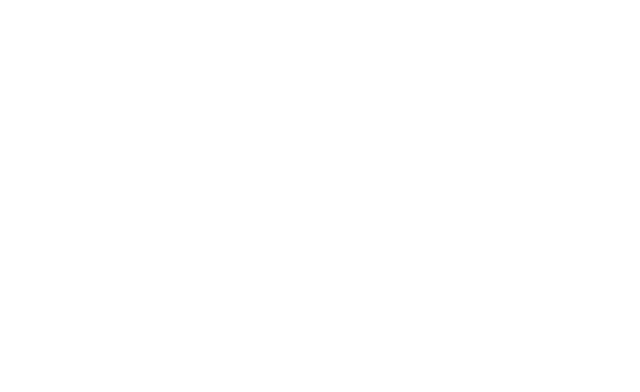
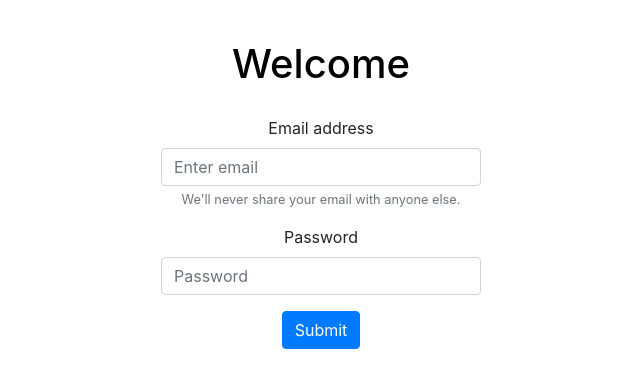
Before and after one commit to Mop-n-more/management-app, a React app in the folder client/: page /login in a window 1280 px wide. Shown: the whole page, without its empty margins (319-959 px from the left). Built offline with nearby package versions, Linux system fonts and the light colour scheme.

Commit message:
added bootstrap and init Login page with form and submit button

```diff
--- a/client/package.json
+++ b/client/package.json
@@ -12,10 +12,12 @@
   "author": "",
   "license": "ISC",
   "dependencies": {
+    "bootstrap": "^4.5.3",
     "core-js": "^3.8.1",
     "dotenv": "^8.2.0",
     "prop-types": "^15.7.2",
     "react": "^17.0.1",
+    "react-bootstrap": "^1.4.0",
     "react-dom": "^17.0.1",
     "react-router-dom": "^5.2.0",
     "regenerator-runtime": "^0.13.7",
--- a/client/src/App/App.js
+++ b/client/src/App/App.js
@@ -1,13 +1,16 @@
+import 'bootstrap/dist/css/bootstrap.min.css';
 import React from 'react';
 import { Route, Switch } from 'react-router-dom';
 import Home from './pages/Home';
 import List from "./pages/List";
+import Login from "./pages/Login";
 
 function App() {
   return (
     <div>
       <Switch>
         <Route exact path='/' component={Home}/>
+        <Route path='/login' component={Login}/>
         <Route path='/list' component={List}/>
       </Switch>
     </div>
--- a/client/src/App/pages/Home.js
+++ b/client/src/App/pages/Home.js
@@ -2,11 +2,11 @@ import React from 'react';
 import { Link } from 'react-router-dom';
 import { Button } from '../styles/button';
 import { Title } from '../styles/title';
-import { CenterContainer } from '../styles/centeredContainer';
+import { CenteredContainer } from '../styles/centeredContainer';
 
 function Home() {
   return (
-    <CenterContainer>
+    <CenteredContainer>
       <div className='App'>
         <Title>Project Home</Title>
           {/** Link to List.js */}
@@ -17,7 +17,7 @@ function Home() {
               </Link>
       </div>
 
-    </CenterContainer>
+    </CenteredContainer>
   );
 }
 
--- a/client/src/App/pages/List.js
+++ b/client/src/App/pages/List.js
@@ -1,7 +1,7 @@
 // List.js will only be used for testing purposes
 // for connecting to api/server.js
 import React from 'react';
-import { CenterContainer } from '../styles/centeredContainer';
+import { CenteredContainer } from '../styles/centeredContainer';
 import { Title } from '../styles/title';
 import { useFetch } from '../utils/hooks';
 import { NextLine } from '../styles/nextLine';
@@ -13,7 +13,7 @@ function List() {
   );
 
   return(
-    <CenterContainer>
+    <CenteredContainer>
       <div>
       <Title>List from server{"\n"}</Title>
         {data.map((item) => {
@@ -25,7 +25,7 @@ function List() {
         })}
 
       </div>
-    </CenterContainer>
+    </CenteredContainer>
   );
 }
 
--- /dev/null
+++ b/client/src/App/pages/Login.js
@@ -0,0 +1,57 @@
+import React, { useEffect, useState }from 'react';
+import { CenteredContainer } from '../styles/centeredContainer';
+import { NextLine } from '../styles/nextLine';
+import { Title } from '../styles/title';
+import Form from 'react-bootstrap/Form';
+import Button from 'react-bootstrap/Button';
+
+function Login() {
+
+  const [email, setEmail] = useState('');
+  const [password, setPassword] =useState('');
+
+  const handleSubmit = e => {
+    e.preventDefault();
+    console.log(email, password);
+  }
+
+  return (
+    <CenteredContainer>
+      <Title>Welcome</Title>
+
+        <Form onSubmit={handleSubmit}>
+          <NextLine>
+          <Form.Group controlId='formBasicEmail'>
+
+            <Form.Label>Email address</Form.Label>
+            <Form.Control
+              type='email'
+              placeholder='Enter email'
+              onChange={e => setEmail(e.target.value)}
+            />
+            <Form.Text className='text-muted'>
+              We'll never share your email with anyone else.
+            </Form.Text>
+          </Form.Group>
+
+          <Form.Group controlId='formBasicPassword'>
+            <Form.Label>Password</Form.Label>
+            <Form.Control
+              type='password'
+              placeholder='Password'
+              onChange={e => setPassword(e.target.value)}
+            />
+          </Form.Group>
+
+          <Button  variant='primary' type='submit'>
+            Submit
+          </Button>
+
+          </NextLine>
+
+        </Form>
+    </CenteredContainer>
+  );
+}
+
+export default Login;
--- a/client/src/App/styles/centeredContainer.js
+++ b/client/src/App/styles/centeredContainer.js
@@ -1,9 +1,9 @@
 import styled from 'styled-components';
 
-export const CenterContainer = styled.div`
-  display: flex;
-  max-width: 1200px;
-  justify-content: space-around;
+export const CenteredContainer = styled.div`
+  flex-wrap: wrap;
+  max-width: 30rem;
+  justify-content: center;
   margin: 40px auto;
   align-items: center;
 `
--- a/client/src/App/styles/title.js
+++ b/client/src/App/styles/title.js
@@ -1,6 +1,6 @@
 import styled from 'styled-components';
 
 export const Title = styled.h1`
-  color: blue;
+  color: black;
   text-align: center;
 `
--- a/client/src/index.html
+++ b/client/src/index.html
@@ -2,6 +2,9 @@
 <head>
   <meta charset="UTF-8">
   <meta name="viewport" content="width=device-width, initial-scale=1.0">
+  <link rel="stylesheet" href="https://stackpath.bootstrapcdn.com/bootstrap/4.1.0/css/bootstrap.min.css"
+integrity="sha384-9gVQ4dYFwwWSjIDZnLEWnxCjeSWFphJiwGPXr1jddIhOegiu1FwO5qRGvFXOdJZ4"
+crossorigin="anonymous">
   <title>Management App</title>
 </head>
 <body>
```
Also changed, not shown: 1 other file. Lines whose indentation alone changed are shown as unchanged.
